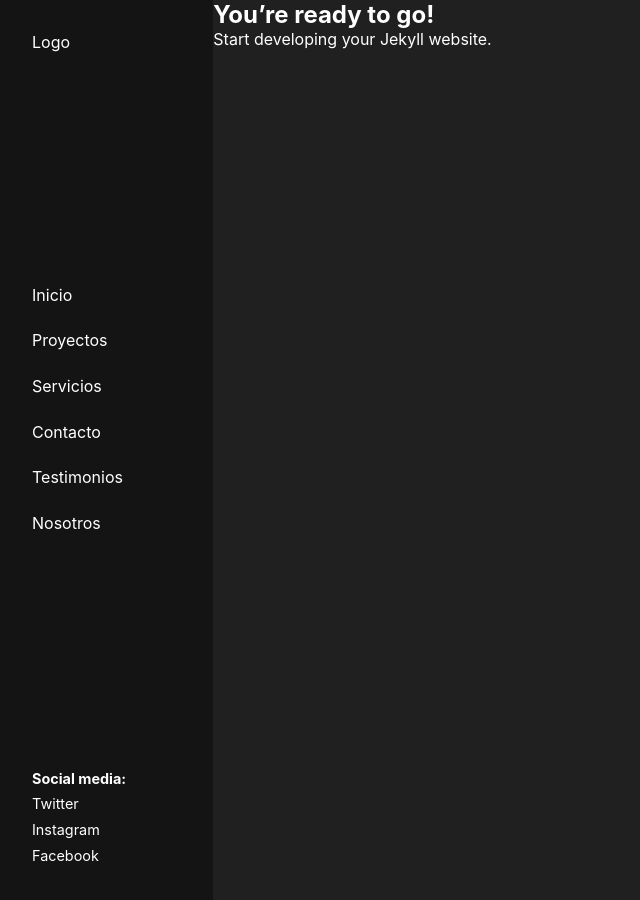
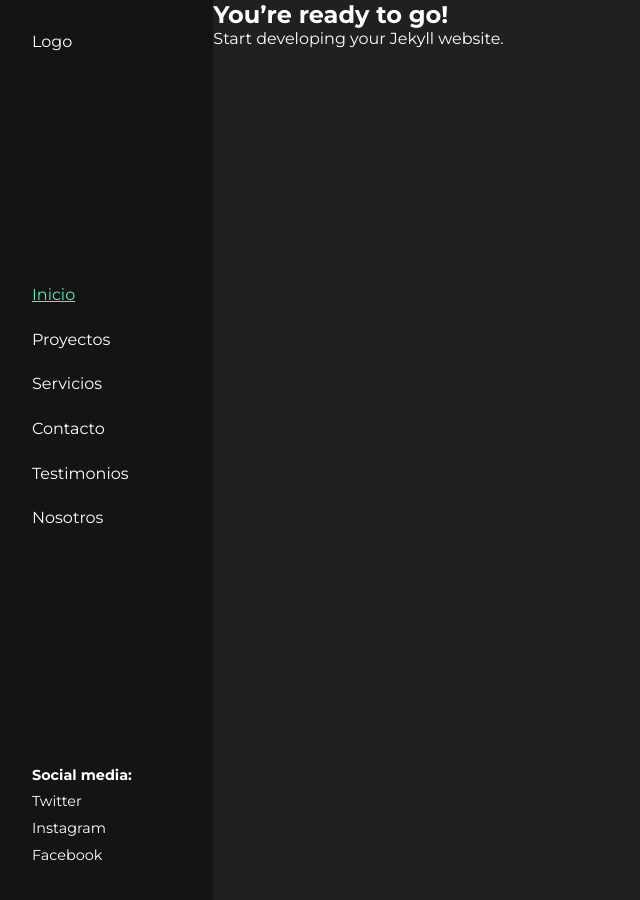
Before and after one commit to Rosten98/devgc, a Jekyll site: the page built from index.md, in a window 1280 px wide. Shown: the whole page, without its empty margins (0-640 px from the left). Built offline with Jekyll 4.4.1, drawn with Linux system fonts in a browser that asks for light colours.

Commit message:
Added Montserrat typography

```diff
--- a/_includes/nav.html
+++ b/_includes/nav.html
@@ -1,7 +1,7 @@
 <nav class="nav">
     <span class="logo">Logo</span>
     <ul class="main-nav">
-        <li><a href="current">Inicio</a></li>
+        <li><a href="" class="current">Inicio</a></li>
         <li><a href="">Proyectos</a></li>
         <li><a href="">Servicios</a></li>
         <li><a href="">Contacto</a></li>
--- a/_sass/main.scss
+++ b/_sass/main.scss
@@ -1,6 +1,7 @@
+@import url('https://fonts.googleapis.com/css2?family=Montserrat:wght@100;400;700;900&display=swap');
 $backgroundColor: #202021;
 $bodyColor: #fff;
-$bodyFont: -apple-system,BlinkMacSystemFont,"Segoe UI",Helvetica,Arial,sans-serif,"Apple Color Emoji","Segoe UI Emoji","Segoe UI Symbol";
+$bodyFont: 'Montserrat', sans-serif;
 
 * {
   margin: 0;
@@ -54,7 +55,13 @@ a{
   a{
     color: white;
   }
+
+  .current{
+    text-decoration: underline;
+    color: #5AEDAF;
+  }
 }
+
 
 .watermark {
   position: fixed;
```
